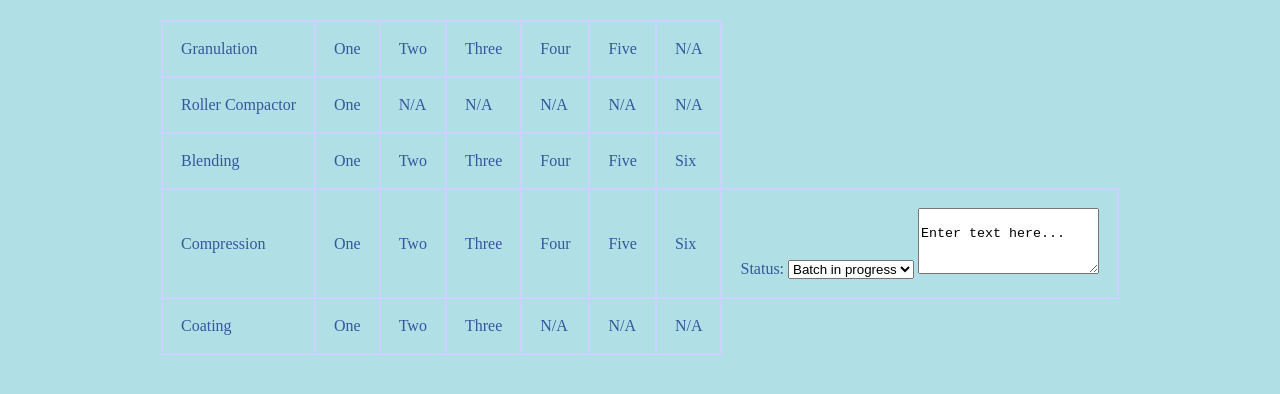
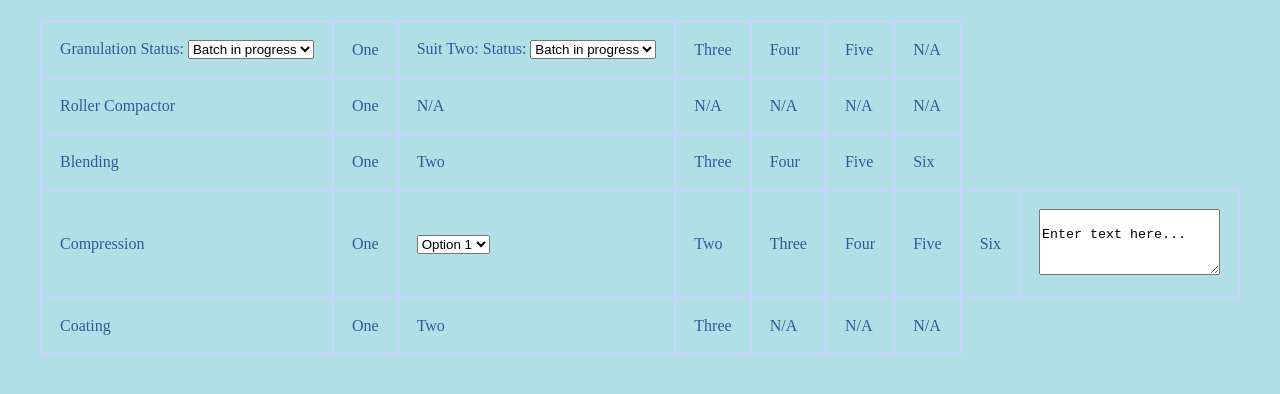
Before and after one commit to StuurmanX/Production-, a plain HTML site: page index.html in a window 1280 px wide. Drawn offline with Linux system fonts and the light colour scheme.

Commit message:
Update index.html

```diff
--- a/index.html
+++ b/index.html
@@ -6,9 +6,25 @@
             <table>
                 <tbody>
                   <tr id="row-1">
-                    <td>Granulation</td>
+                    <td>Granulation
+                      <label for="status">Status:</label>
+                      <select name="status" id="status">
+                        <option value="batch">Batch in progress</option>
+                        <option value="clean">Major clean</option>
+                        <option value="clean">Minor clean</option>
+                        <option value="Maintanance">Maintanance</option>
+                      </select></td>
                     <td>One</td>
-                    <td>Two</td>
+
+                    <td>Suit Two:
+                      <label for="status">Status:</label>
+                      <select name="status" id="status">
+                        <option value="batch">Batch in progress</option>
+                        <option value="clean">Major clean</option>
+                        <option value="clean">Minor clean</option>
+                        <option value="Maintanance">Maintanance</option>
+                      </select>
+                    </td>
                     <td>Three</td>
                     <td>Four</td>
                     <td>Five</td>
@@ -41,19 +57,22 @@
                   <tr id="row-4">
                     <td>Compression</td>
                     <td>One</td>
+                    <td>
+                      <select>
+                        <option value="option1">Option 1</option>
+                        <option value="option2">Option 2</option>
+                        <option value="option3">Option 3</option>
+                      </select>
+                    </td>
+
                     <td>Two</td>
+
                     <td>Three</td>
                     <td>Four</td>
                     <td>Five</td>
                     <td>Six</td>
                     <td>
-                      <label for="status">Status:</label>
-                      <select name="status" id="status">
-                        <option value="batch">Batch in progress</option>
-                        <option value="clean">Major clean</option>
-                        <option value="clean">Minor clean</option>
-                        <option value="Maintanance">Maintanance</option>
-                      </select>
+
                       <textarea rows="4" cols="20" name="comment" form="usrform">
                         Enter text here...</textarea>
 
```
